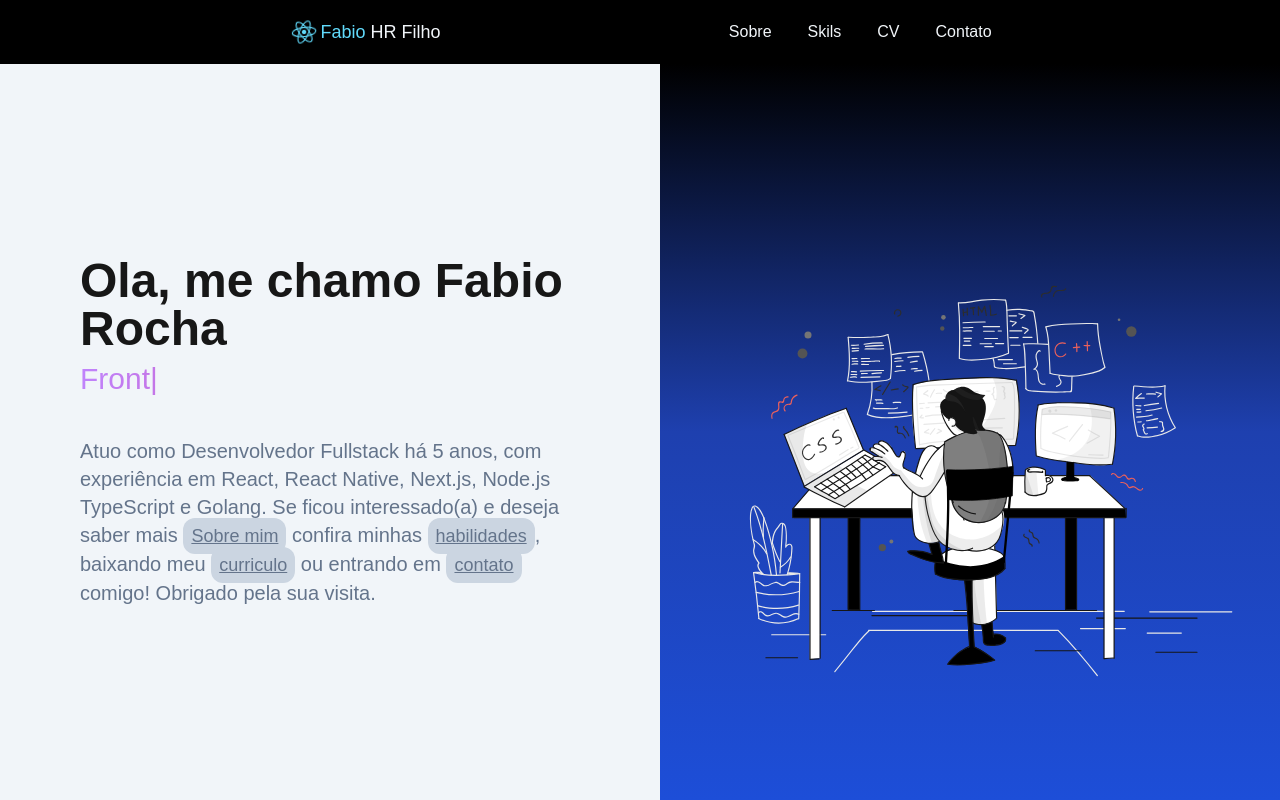
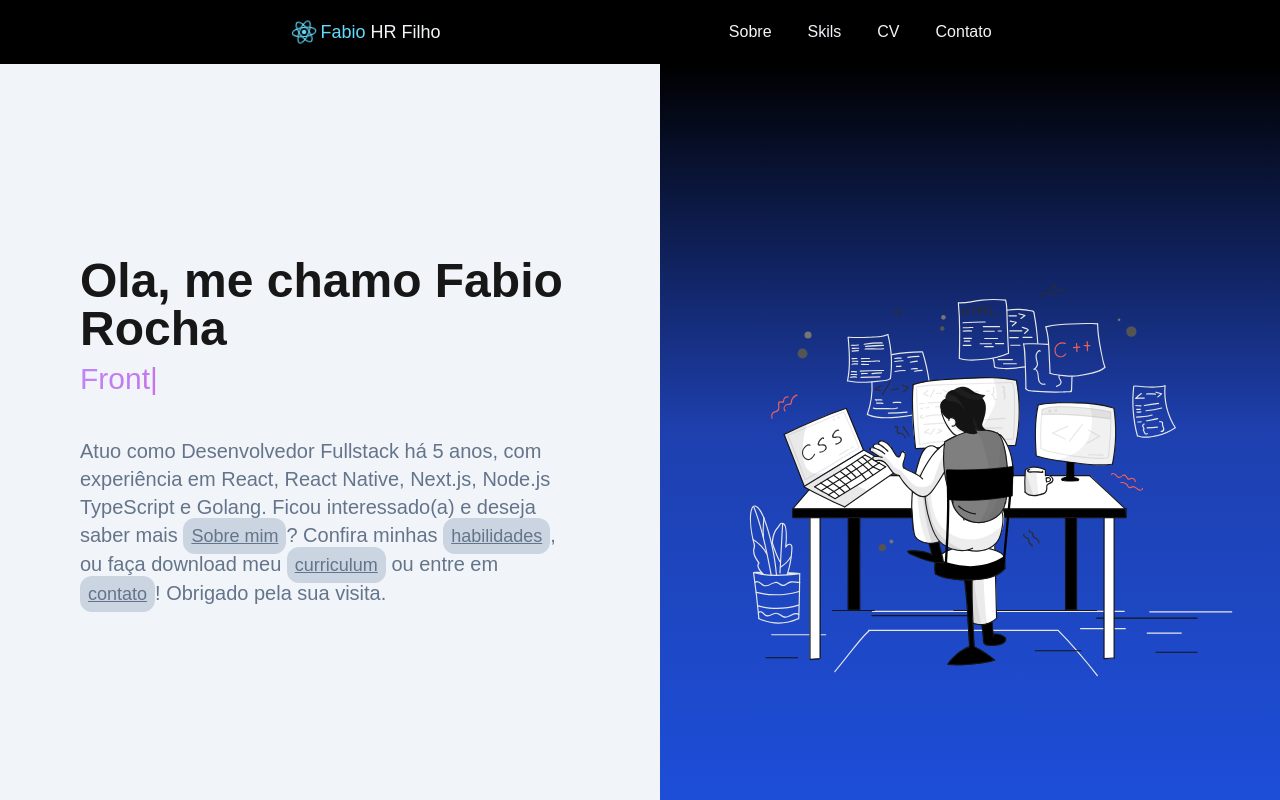
Before and after one commit to FabioRocha231/Portfolio, a Next.js app: page / in a window 1280 px wide. Built offline with nearby package versions, Linux system fonts and the light colour scheme.

Commit message:
fix: grammar issues

```diff
--- a/components/ComingSoon/index.tsx
+++ b/components/ComingSoon/index.tsx
@@ -4,7 +4,7 @@ export const ComingSoon = () => {
       <div className="container mx-auto flex h-full w-full items-center justify-center px-8">
         <div className="max-w-2xl text-center">
           <h1 className="text-7xl capitalize tracking-widest text-white lg:text-5xl md:text-3xl">
-            Ainda em construção
+            Em em construção
           </h1>
           <p className="mt-6 text-white lg:text-lg">
             Logo Logo tera algo pra te surpreender aqui :)
--- a/components/Greetings/TextAndRedirect.tsx
+++ b/components/Greetings/TextAndRedirect.tsx
@@ -30,16 +30,16 @@ export const TextAndRedirect = () => {
           text-slate-500 lg:text-white xs:text-lg"
         >
           Atuo como Desenvolvedor Fullstack há 5 anos, com experiência em React,
-          React Native, Next.js, Node.js TypeScript e Golang. Se ficou
+          React Native, Next.js, Node.js TypeScript e Golang. Ficou
           interessado(a) e deseja saber mais {""}
           <Redirect to="/about" content="Sobre mim" />
-          {""} confira minhas {""}
-          <Redirect to="/skills" content="habilidades" />, {""} baixando meu{" "}
-          {""}
-          <Redirect to="/curriculum" content="curriculo" />
-          {""} ou entrando em {""}
+          {""}? Confira minhas {""}
+          <Redirect to="/skills" content="habilidades" />, {""} ou faça download
+          meu {""}
+          <Redirect to="/curriculum" content="curriculum" />
+          {""} ou entre em {""}
           <Redirect to="/contact" content="contato" />
-          {""} comigo! Obrigado pela sua visita.
+          {""}! Obrigado pela sua visita.
         </p>
       </section>
     </div>
```
